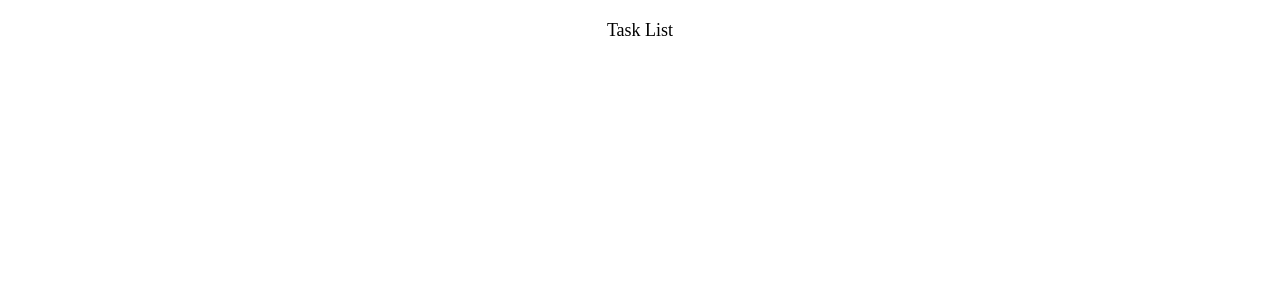
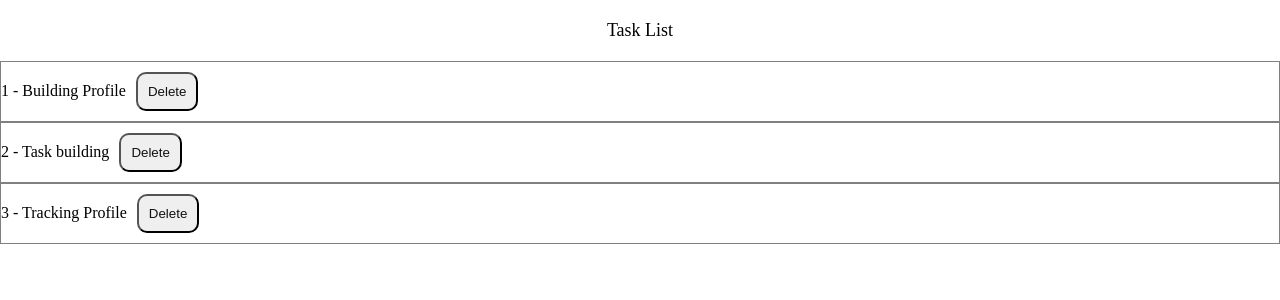
Before and after one commit to ShashiSahani/counterdemo, a React (Create React App) app: page / in a window 1280 px wide. Shown: the top 300 px of the page. Built offline with nearby package versions, Linux system fonts and the light colour scheme.

Commit message:
add functionality using filter method

```diff
--- a/src/App.css
+++ b/src/App.css
@@ -26,8 +26,18 @@ box-shadow: inset;
 button{
   padding: 10px;
   margin: 10px;
-  font-size: 18px;
-  color: #ffffff;
+  border-radius: 10px;
+
+  color: #111111;
+}
+li{
+  border: 1px solid grey;
+
+
+}
+ul li{
+  justify-content: center;
+  align-items: center;
 }
 button.add{
   background-color: aquamarine;
--- a/src/component/TaskTwo.js
+++ b/src/component/TaskTwo.js
@@ -1,13 +1,32 @@
-import React, { useState } from 'react'
-import "../App.css"
+import React, { useState } from "react";
+import "../App.css";
 function TaskTwo() {
-    const [task,setTasks]=useState([{id:1,name:"Building Profile",completed:false},{},{}])
+  const [tasks, setTasks] = useState([
+    { id: 1, name: "Building Profile", completed: false },
+    { id: 2, name: "Task building", completed: true },
+    { id: 3, name: "Tracking Profile", completed: false },
+  ]);
+
+  const handleDelete=(id)=>{
+    console.log(id)
+    setTasks(tasks.filter(item=>id !==item.id));
+
+  }
   return (
     <div>
-        <p>Task List</p>
+      <p>Task List</p>
+      <ul>
+    {tasks.map((item)=>(
 
+            <li key={item.id}>
+                <span>{item.id} - {item.name}</span>
+                <button onClick={()=>handleDelete(item.id)} className="delete">Delete</button>
+            </li>
+
+        ))}
+      </ul>
     </div>
-  )
+  );
 }
 
-export default TaskTwo
+export default TaskTwo;
```
